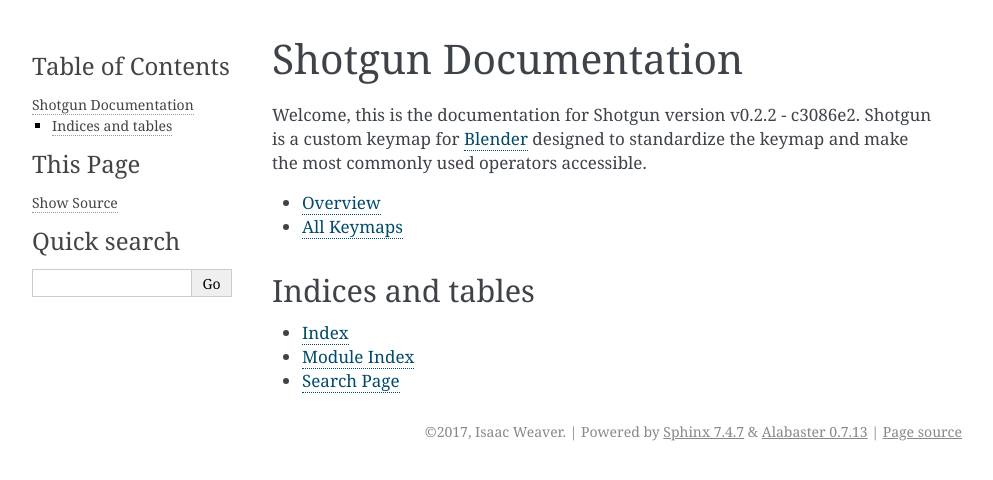
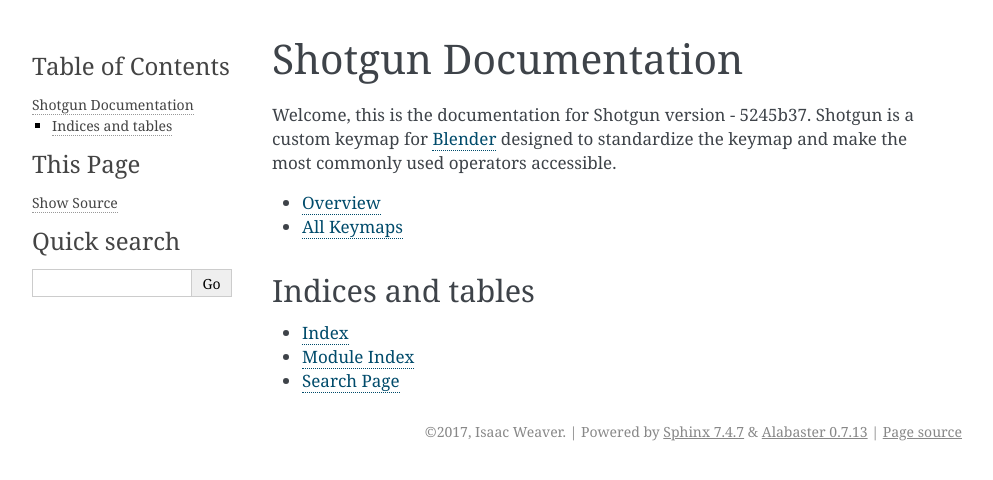
Before and after one commit to wisaac407/shotgun, a Sphinx documentation site: the page built from doc/index.rst, in a window 1280 px wide. Shown: the top 480 px of the page, without its empty margins (148-1141 px from the left). Built offline with Sphinx 7.4.7, drawn with Linux system fonts in a browser that asks for light colours; pages that are not in the unit, such as notebooks, are missing from menus.

Commit message:
Travis build: 55

```diff
--- a/doc/conf.py
+++ b/doc/conf.py
@@ -17,8 +17,8 @@
 copyright = '2017, Isaac Weaver'
 author = 'Isaac Weaver'
 
-version = 'v0.2.2 - c3086e2'
-release = 'v0.2.2 - c3086e2'
+version = ' - 5245b37'
+release = ' - 5245b37'
 
 intersphinx_mapping = {
     'blender': ('http://docs.blender.org/api/blender_python_api_master/', '../blender_objects.inv')
--- a/doc/index.rst
+++ b/doc/index.rst
@@ -3,7 +3,7 @@
 Shotgun Documentation
 =====================
 
-Welcome, this is the documentation for Shotgun version v0.2.2 - c3086e2.
+Welcome, this is the documentation for Shotgun version  - 5245b37.
 Shotgun is a custom keymap for `Blender <http://www.blender.org>`_ designed to standardize the keymap and make the most
 commonly used operators accessible.
 
--- a/doc/keymaps/nodeeditor.rst
+++ b/doc/keymaps/nodeeditor.rst
@@ -248,7 +248,7 @@
 
    Search and Add Node
 
-   bpy.ops.node.add_search(type="", settings=[], use_transform=False, node_item='0')
+   bpy.ops.node.add_search(use_transform=False, type="", settings=[], node_item='0')
 
 
    +--------------+--------+
```
